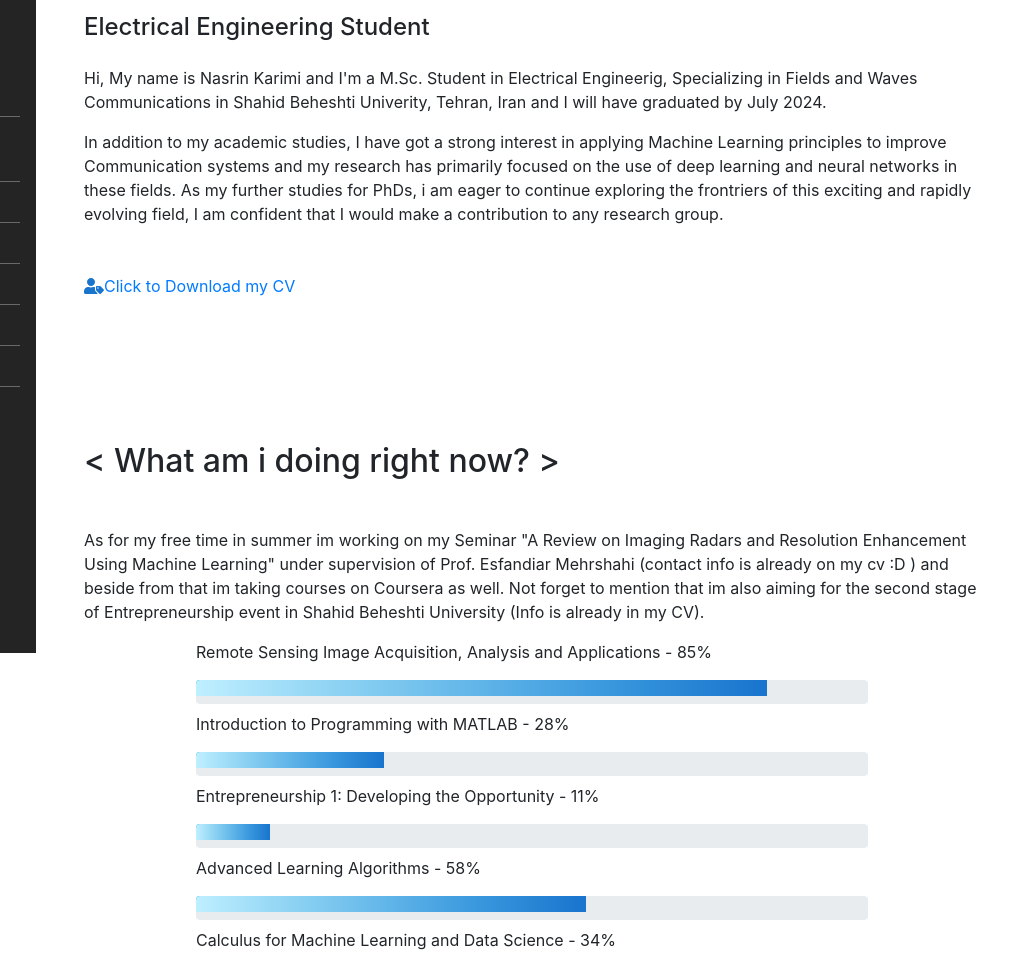
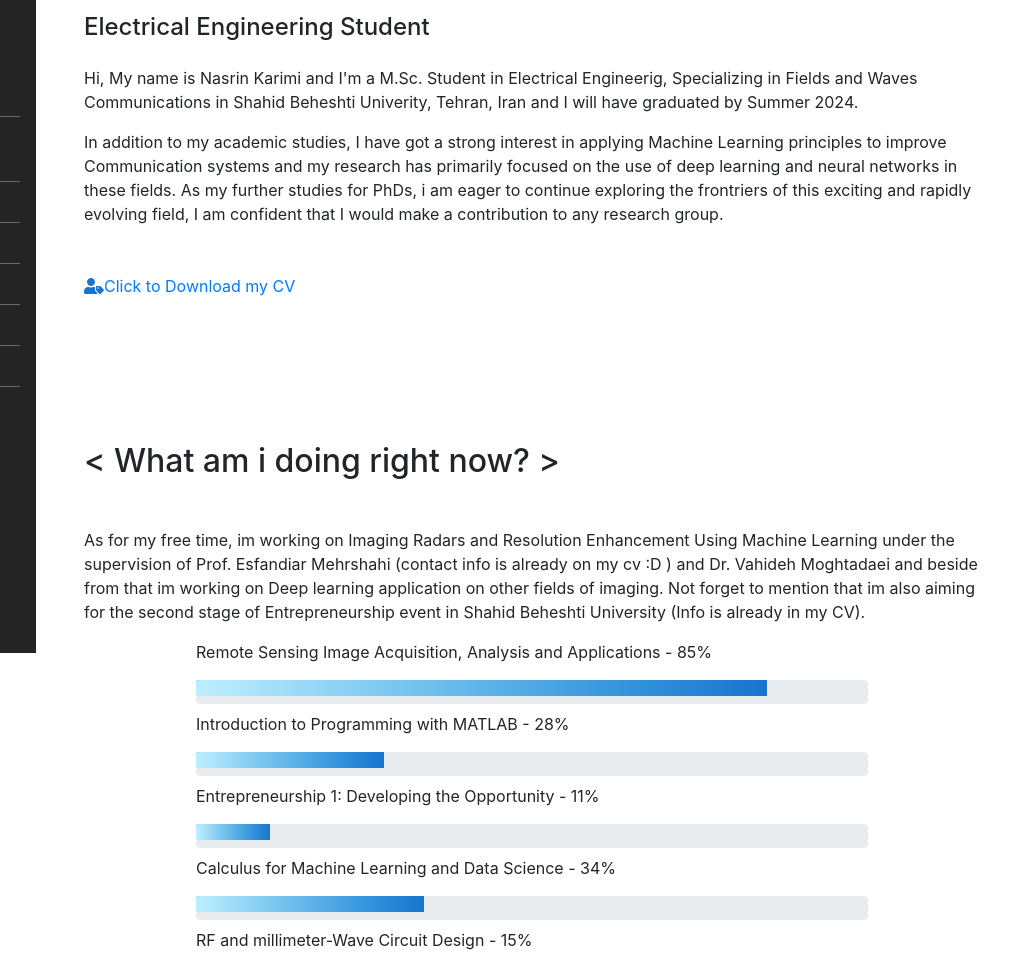
Before and after one commit to iamNasrinKarimi/iamnasrinkarimi.github.io, a website with bundled scripts: page index.html in a window 1280 px wide. Shown: the part 147-1112 px from the top of the page, 252-1280 px from the left. Built offline with nearby package versions, Linux system fonts and the light colour scheme; a web font is replaced by a local one.

Commit message:
Update index.html

```diff
--- a/index.html
+++ b/index.html
@@ -142,7 +142,7 @@
           </h4>
 
           <p class="mb-3">
-            Hi, My name is Nasrin Karimi and I'm a M.Sc. Student in Electrical Engineerig, Specializing in Fields and Waves Communications in Shahid Beheshti Univerity, Tehran, Iran and I will have graduated by July 2024.
+            Hi, My name is Nasrin Karimi and I'm a M.Sc. Student in Electrical Engineerig, Specializing in Fields and Waves Communications in Shahid Beheshti Univerity, Tehran, Iran and I will have graduated by Summer 2024.
           </p>
 
           <p>
@@ -161,7 +161,7 @@
         <h2 class="mb-5">&lt; What am i doing right now? &gt;</h2>
         <div class="my-auto">
           <p>
-            As for my free time in summer im working on my Seminar "A Review on Imaging Radars and Resolution Enhancement Using Machine Learning" under supervision of Prof. Esfandiar Mehrshahi (contact info is already on my cv :D ) and beside from that im taking courses on Coursera as well. Not forget to mention that im also aiming for the second stage of Entrepreneurship event in Shahid Beheshti University (Info is already in my CV).
+            As for my free time, im working on Imaging Radars and Resolution Enhancement Using Machine Learning under the supervision of Prof. Esfandiar Mehrshahi (contact info is already on my cv :D ) and Dr. Vahideh Moghtadaei and beside from that im working on Deep learning application on other fields of imaging. Not forget to mention that im also aiming for the second stage of Entrepreneurship event in Shahid Beheshti University (Info is already in my CV).
           </p>
           <div id="skill-bars">
             <p class="text-left">Remote Sensing Image Acquisition, Analysis and Applications - 85%</p>
@@ -198,19 +198,6 @@
                 aria-valuemin="0"
                 aria-valuemax="100"
                 style="width: 11%"
-              ></div>
-            </div>
-
-            <p class="text-left">Advanced Learning Algorithms - 58%</p>
-
-            <div class="progress mb-2" style="height: 1.5rem;">
-              <div
-                class="progress-bar"
-                role="progressbar"
-                aria-valuenow="58"
-                aria-valuemin="0"
-                aria-valuemax="100"
-                style="width: 58%"
               ></div>
             </div>
 
```
